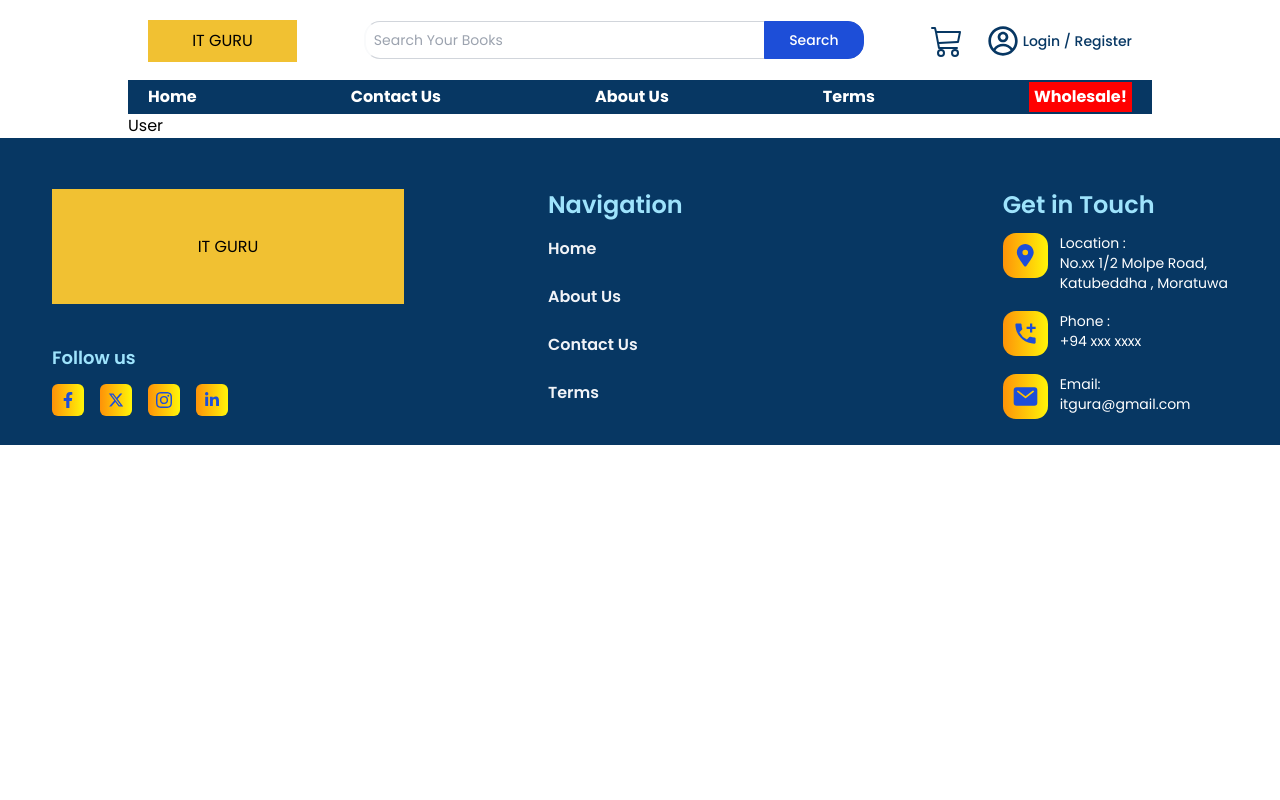
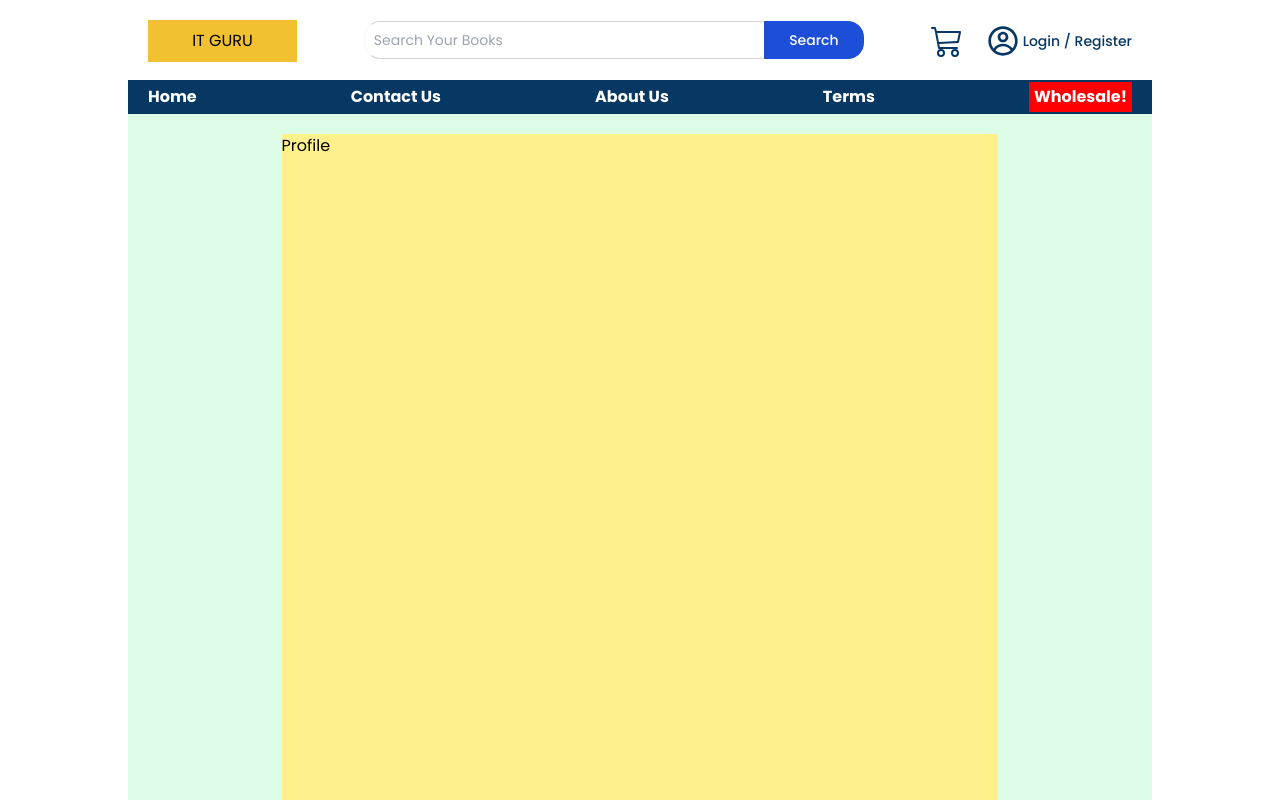
Before and after one commit to IT-Guru-Books-Store/ecomm-app-user, a Next.js app: page /user in a window 1280 px wide. Shown: the top 800 px of the page. Built offline with nearby package versions, Linux system fonts and the light colour scheme.

Commit message:
initial commit

```diff
--- a/app/user/page.js
+++ b/app/user/page.js
@@ -1,7 +1,13 @@
 import React from "react";
 
 const User = () => {
-  return <div>User</div>;
+  return (
+    <div className="flex flex-col items-center w-full bg-green-100 h-[800px] md:py-[2%]">
+      <div className="flex w-[100%] md:w-[70%] h-[800px] bg-yellow-200">
+        <h1>Profile</h1>
+      </div>
+    </div>
+  );
 };
 
 export default User;
```
